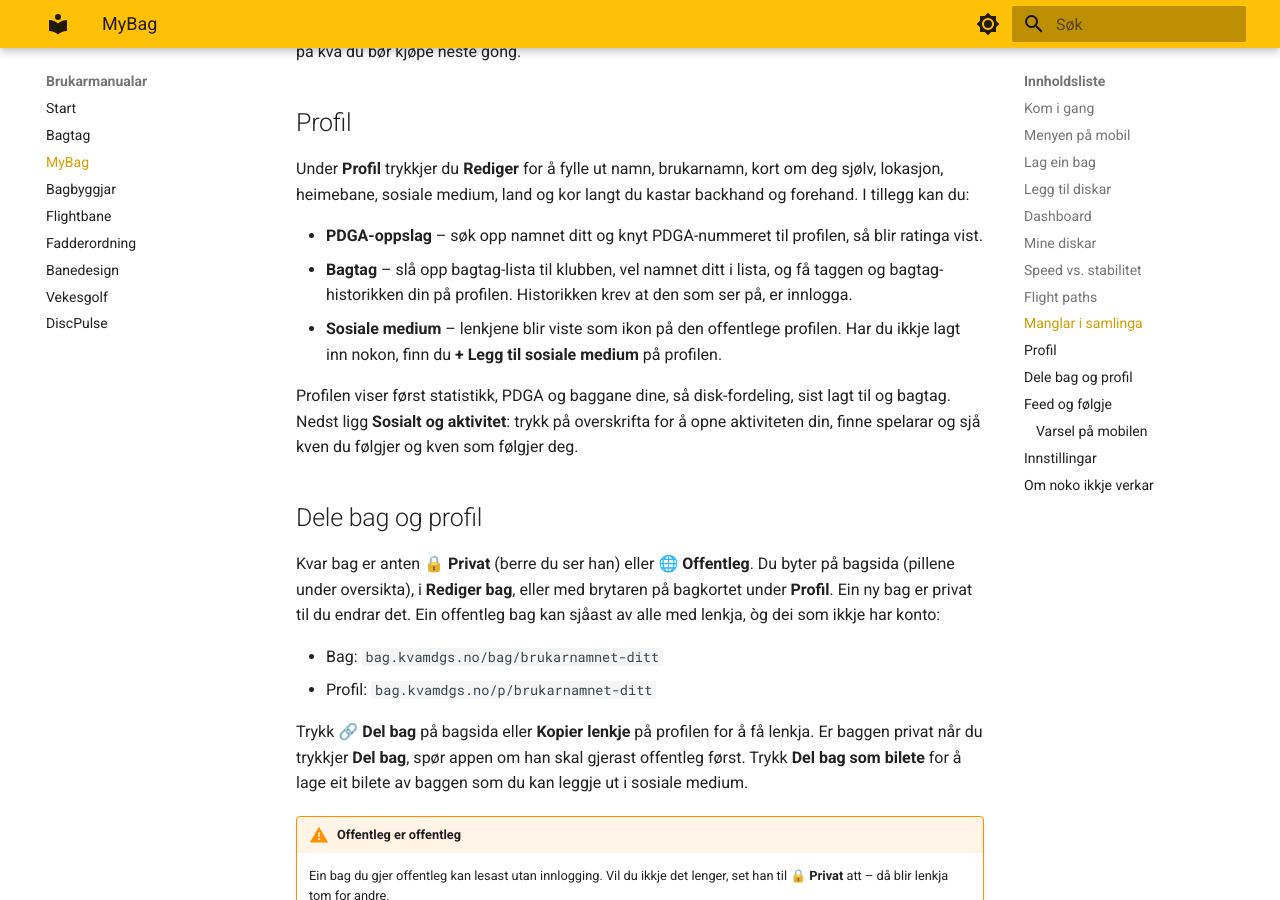
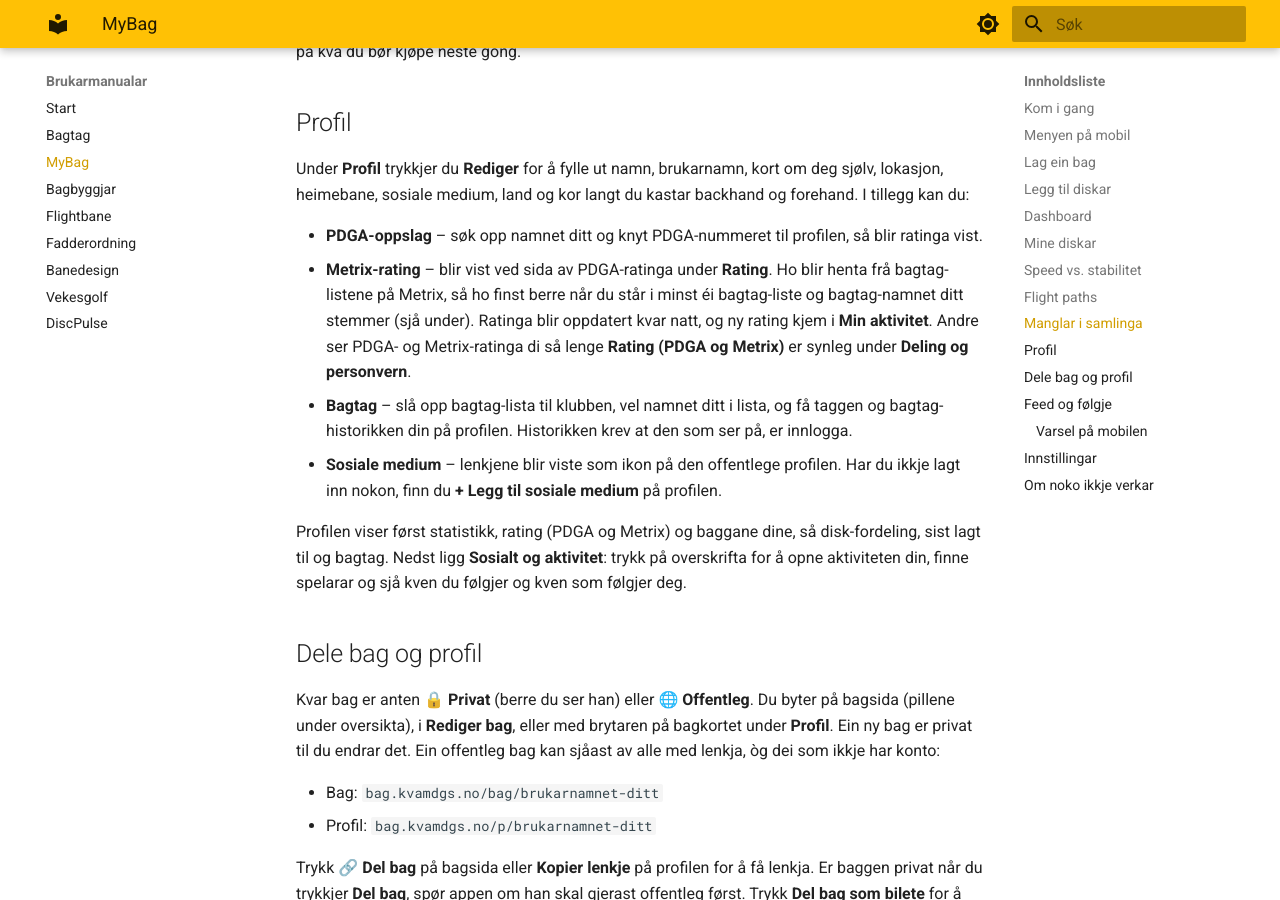
Before and after one commit to hanses89/manuals, an MkDocs documentation site: the page built from docs/bag.md, in a window 1280 px wide and 900 px high, scrolled down 3689 px. Built offline with MkDocs 1.6.1 and Material for MkDocs 9.7.7, drawn with Linux system fonts in a browser that asks for light colours.

Commit message:
manual: sync from bag.kvamdgs.no @ 0afbc7bed6f29ecc7394457c46b55870ef965290

```diff
--- a/docs/bag.md
+++ b/docs/bag.md
@@ -160,13 +160,19 @@ backhand og forehand. I tillegg kan du:
 
 - **PDGA-oppslag** – søk opp namnet ditt og knyt PDGA-nummeret til profilen, så
   blir ratinga vist.
+- **Metrix-rating** – blir vist ved sida av PDGA-ratinga under **Rating**. Ho
+  blir henta frå bagtag-listene på Metrix, så ho finst berre når du står i
+  minst éi bagtag-liste og bagtag-namnet ditt stemmer (sjå under). Ratinga blir
+  oppdatert kvar natt, og ny rating kjem i **Min aktivitet**. Andre ser PDGA- og
+  Metrix-ratinga di så lenge **Rating (PDGA og Metrix)** er synleg under
+  **Deling og personvern**.
 - **Bagtag** – slå opp bagtag-lista til klubben, vel namnet ditt i lista, og få
   taggen og bagtag-historikken din på profilen. Historikken krev at den som ser
   på, er innlogga.
 - **Sosiale medium** – lenkjene blir viste som ikon på den offentlege profilen.
   Har du ikkje lagt inn nokon, finn du **+ Legg til sosiale medium** på profilen.
 
-Profilen viser først statistikk, PDGA og baggane dine, så disk-fordeling, sist
+Profilen viser først statistikk, rating (PDGA og Metrix) og baggane dine, så disk-fordeling, sist
 lagt til og bagtag. Nedst ligg **Sosialt og aktivitet**: trykk på overskrifta
 for å opne aktiviteten din, finne spelarar og sjå kven du følgjer og kven som
 følgjer deg.
```
